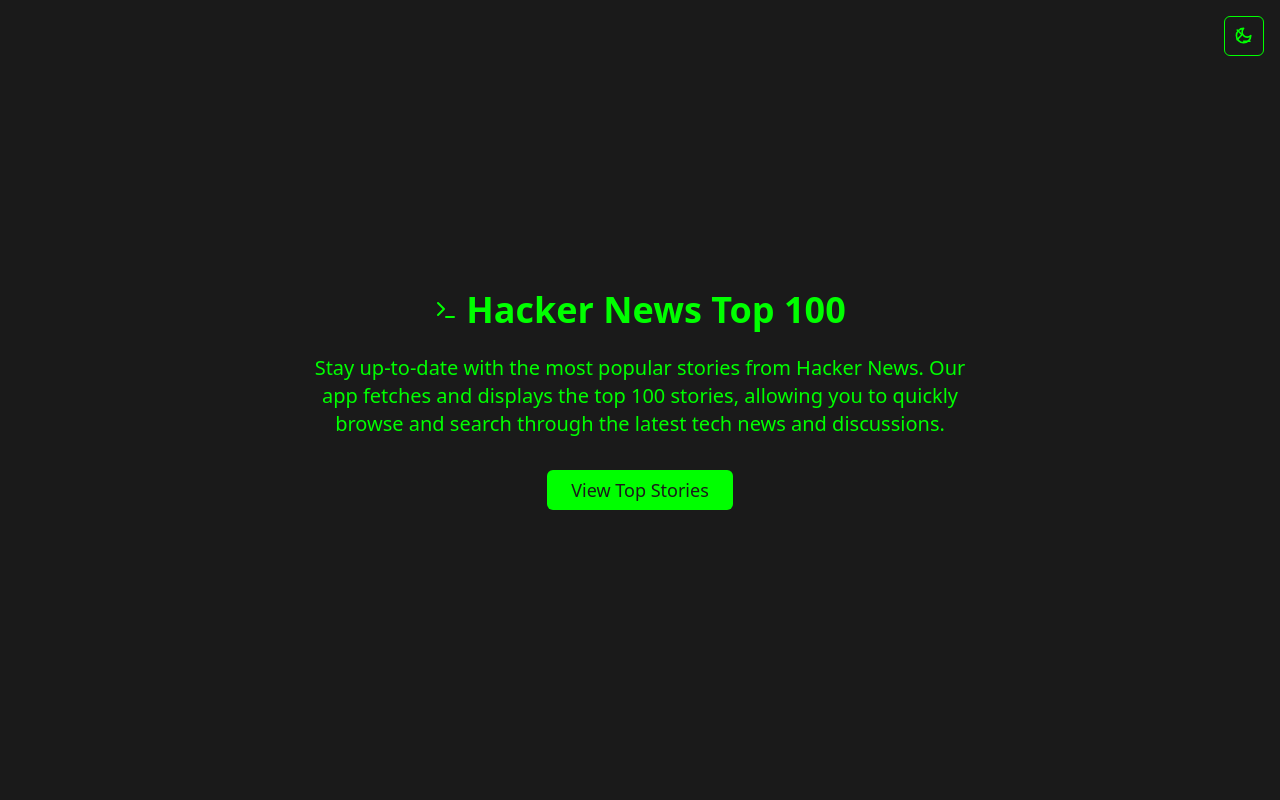
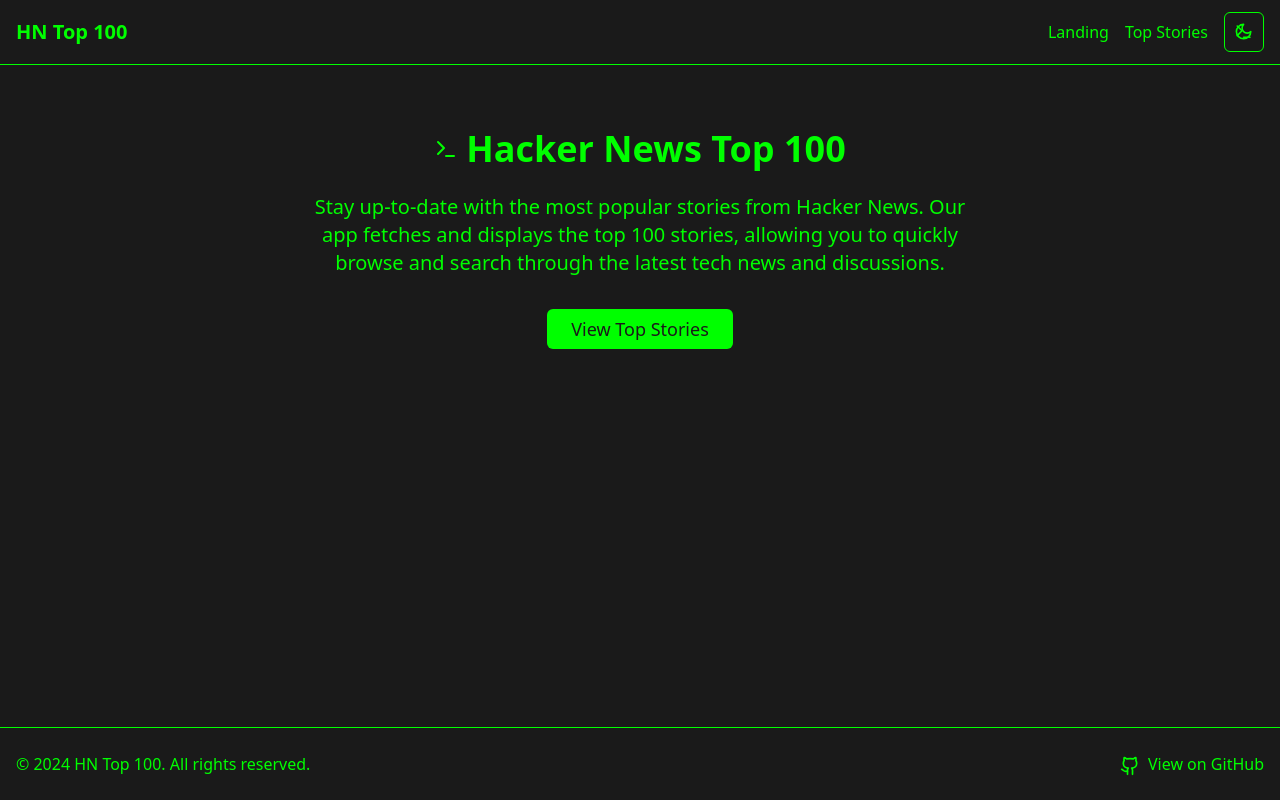
Before and after one commit to GPT-Engineer-App-Dev/hitech-story-surf, a React (Vite) app: page / in a window 1280 px wide. Built offline with nearby package versions, Linux system fonts and the light colour scheme.

Commit message:
GPT Engineer Update [skip gpt_engineer]

```diff
--- a/src/App.jsx
+++ b/src/App.jsx
@@ -4,6 +4,8 @@ import { QueryClient, QueryClientProvider } from "@tanstack/react-query";
 import { BrowserRouter, Routes, Route } from "react-router-dom";
 import { ThemeProvider } from "next-themes";
 import { navItems } from "./nav-items";
+import Navbar from "./components/Navbar";
+import Footer from "./components/Footer";
 
 const queryClient = new QueryClient();
 
@@ -13,11 +15,17 @@ const App = () => (
       <TooltipProvider>
         <Toaster />
         <BrowserRouter>
+          <div className="flex flex-col min-h-screen">
+            <Navbar />
+            <main className="flex-grow">
               <Routes>
                 {navItems.map(({ to, page }) => (
                   <Route key={to} path={to} element={page} />
                 ))}
               </Routes>
+            </main>
+            <Footer />
+          </div>
         </BrowserRouter>
       </TooltipProvider>
     </ThemeProvider>
--- /dev/null
+++ b/src/components/Footer.jsx
@@ -0,0 +1,22 @@
+import { Github } from "lucide-react";
+
+const Footer = () => {
+  return (
+    <footer className="bg-background border-t border-primary mt-auto">
+      <div className="container mx-auto px-4 py-6 flex justify-between items-center">
+        <p className="text-foreground">&copy; 2024 HN Top 100. All rights reserved.</p>
+        <a
+          href="https://github.com/yourusername/hn-top-100"
+          target="_blank"
+          rel="noopener noreferrer"
+          className="text-foreground hover:text-primary transition-colors"
+        >
+          <Github className="inline-block mr-2" size={20} />
+          View on GitHub
+        </a>
+      </div>
+    </footer>
+  );
+};
+
+export default Footer;
--- /dev/null
+++ b/src/components/Navbar.jsx
@@ -0,0 +1,27 @@
+import { Link } from "react-router-dom";
+import { navItems } from "../nav-items";
+import { ThemeToggle } from "./ThemeToggle";
+
+const Navbar = () => {
+  return (
+    <nav className="bg-background border-b border-primary">
+      <div className="container mx-auto px-4 py-3 flex justify-between items-center">
+        <Link to="/" className="text-xl font-bold text-primary">HN Top 100</Link>
+        <div className="flex items-center space-x-4">
+          {navItems.map((item) => (
+            <Link
+              key={item.to}
+              to={item.to}
+              className="text-foreground hover:text-primary transition-colors"
+            >
+              {item.title}
+            </Link>
+          ))}
+          <ThemeToggle />
+        </div>
+      </div>
+    </nav>
+  );
+};
+
+export default Navbar;
--- a/src/pages/Index.jsx
+++ b/src/pages/Index.jsx
@@ -25,7 +25,7 @@ const Index = () => {
   ) || [];
 
   return (
-    <div className="container mx-auto px-4 py-8 bg-background text-foreground min-h-screen">
+    <div className="container mx-auto px-4 py-8 bg-background text-foreground">
       <h1 className="text-3xl font-bold flex items-center mb-6">
         <Newspaper className="mr-2" />
         Top 100 Hacker News Stories
--- a/src/pages/LandingPage.jsx
+++ b/src/pages/LandingPage.jsx
@@ -1,14 +1,10 @@
 import { Button } from "@/components/ui/button";
 import { Terminal } from "lucide-react";
 import { Link } from "react-router-dom";
-import { ThemeToggle } from "../components/ThemeToggle";
 
 const LandingPage = () => {
   return (
-    <div className="container mx-auto px-4 py-8 bg-background text-foreground min-h-screen flex flex-col items-center justify-center">
-      <div className="absolute top-4 right-4">
-        <ThemeToggle />
-      </div>
+    <div className="container mx-auto px-4 py-16 bg-background text-foreground flex flex-col items-center justify-center">
       <h1 className="text-4xl font-bold mb-6 flex items-center">
         <Terminal className="mr-2" />
         Hacker News Top 100
```
Lines whose indentation alone changed are shown as unchanged.
